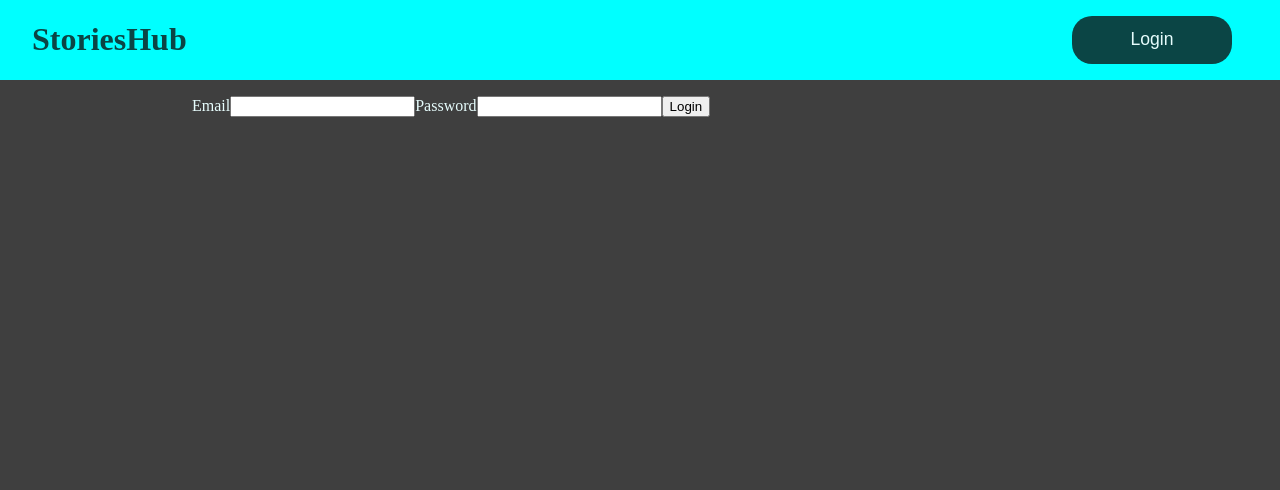
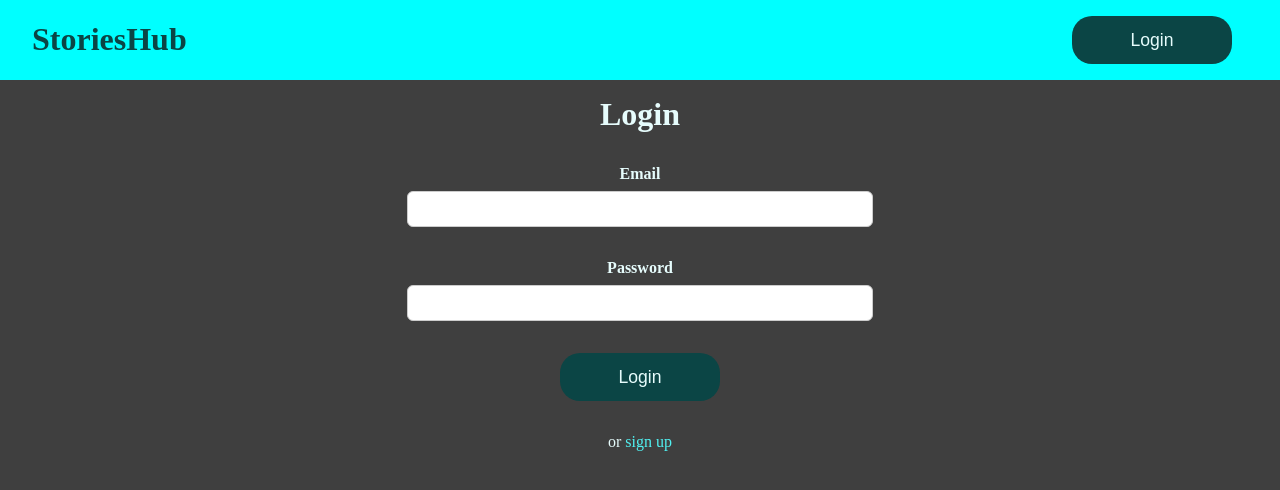
Before and after one commit to Krezlau/StoryHub, a React (Create React App) app: page /login in a window 1280 px wide. Shown: the top 490 px of the page. Built offline with nearby package versions, Linux system fonts and the light colour scheme.

Commit message:
login page and form

```diff
--- a/src/App.css
+++ b/src/App.css
@@ -1,6 +1,24 @@
 .main {
-    display: flex;
-    align-items: center;
+    margin-top: 6rem;
+    width: 70%;
+    max-width: 80rem;
+    margin-right: auto;
+    margin-left: auto;
+    text-align: center;
+}
+
+.main a {
+    text-decoration: none;
+    color: #51f1f1;
+}
+
+.main a:hover,
+.main a:active,
+.main a.active {
+    color: #51f1f1;
+}
+
+.main h1 {
 }
 
 body {
@@ -8,11 +26,3 @@ body {
     color: #e6fcfc;
     margin: 0;
 }
-
-.page {
-    margin-top: 6rem;
-    width: 70%;
-    max-width: 80rem;
-    margin-right: auto;
-    margin-left: auto;
-}
--- a/src/App.tsx
+++ b/src/App.tsx
@@ -3,11 +3,12 @@ import { Navigate, Route, Routes } from "react-router-dom";
 import Header from "./components/UI/Header";
 import HomePage from "./pages/HomePage";
 import NavigationPanel from "./components/UI/NavigationPanel";
-import './App.css'
-import {useSelector} from "react-redux";
-import {IRootState} from "./store";
+import "./App.css";
+import { useSelector } from "react-redux";
+import { IRootState } from "./store";
 import LoginPage from "./pages/LoginPage";
 import NotFoundPage from "./pages/NotFoundPage";
+import AllStoriesPage from "./pages/AllStoriesPage";
 
 function App() {
   const isLoggedIn = useSelector((state: IRootState) => state.auth.isLoggedIn);
@@ -15,21 +16,20 @@ function App() {
   return (
     <Fragment>
       <Header />
-      <main className='main'>
       {isLoggedIn && <NavigationPanel />}
-        <div className='page'>
+      <main className="main">
           <Routes>
             <Route path="/" element={<Navigate to="/home" />} />
             <Route path="/home" element={<HomePage />} />
-          <Route path='/login' element={<LoginPage />} />
+            <Route path="/login" element={<LoginPage />} />
             {/*<Route path='/signup' element={<SignUpPage />} />*/}
             {/*<Route path='/stories/:storyId' element={<StoryPage />} />*/}
-          {/*<Route path='/stories' element={<AllStoriesPage />} />*/}
+            <Route path='/stories' element={<AllStoriesPage />} />
             {/*<Route path='/profile/:userId' element={<ProfilePage />} />*/}
             {/*<Route path='/change-password' element={<ChangePasswordPage />} />*/}
-          <Route path='*' element={<NotFoundPage />} />
+            {/*<Route path='/about' element={<AboutPage />} />*/}
+            <Route path="*" element={<NotFoundPage />} />
           </Routes>
-        </div>
       </main>
     </Fragment>
   );
--- /dev/null
+++ b/src/components/UI/Button.module.css
@@ -0,0 +1,15 @@
+.button {
+    font-size: 1.1rem;
+    margin: 1rem;
+    width: 10rem;
+    height: 3rem;
+    border-radius: 20px;
+    border-style: none;
+    background: #0b4545;
+    color: #e6fcfc;
+}
+
+.button:active,
+.button:hover{
+    background: #126e6e;
+}
--- /dev/null
+++ b/src/components/UI/Button.tsx
@@ -0,0 +1,20 @@
+import React, { MouseEventHandler, ReactNode } from "react";
+import classes from "./Button.module.css";
+
+const Button: React.FC<{
+  children: ReactNode;
+  onClick?: MouseEventHandler<HTMLButtonElement>;
+  type?: "button" | "submit" | "reset" | undefined;
+}> = (props) => {
+  return (
+    <button
+      className={classes.button}
+      onClick={props.onClick}
+      type={props.type}
+    >
+      {props.children}
+    </button>
+  );
+};
+
+export default Button;
--- a/src/components/UI/Header.tsx
+++ b/src/components/UI/Header.tsx
@@ -4,6 +4,7 @@ import { useDispatch, useSelector } from "react-redux";
 import { IRootState } from "../../store";
 import { authActions } from "../../store/auth-slice";
 import classes from "./Header.module.css";
+import Button from "./Button";
 
 const Header: React.FC = () => {
   const isLoggedIn = useSelector((state: IRootState) => state.auth.isLoggedIn);
@@ -13,7 +14,7 @@ const Header: React.FC = () => {
   const logoutHandler = () => {
     dispatch(authActions.logout());
 
-    navigate("/home");
+    navigate("/login");
   };
 
   const loginHandler = () => {
@@ -26,8 +27,8 @@ const Header: React.FC = () => {
         <NavLink to="home">
           <h1>StoriesHub</h1>
         </NavLink>
-        {!isLoggedIn && <button onClick={loginHandler}>Login</button>}
-        {isLoggedIn && <button onClick={logoutHandler}>Logout</button>}
+        {!isLoggedIn && <Button onClick={loginHandler}>Login</Button>}
+        {isLoggedIn && <Button onClick={logoutHandler}>Logout</Button>}
       </div>
     </div>
   );
--- a/src/components/UI/NavigationPanel.module.css
+++ b/src/components/UI/NavigationPanel.module.css
@@ -2,12 +2,13 @@
     position: absolute;
     left: 0;
     top: 5rem;
-    width: 5rem;
+    width: 10rem;
     z-index: 10;
     background: aqua;
     padding: 1rem;
     margin: 0;
     border-bottom-right-radius: 14px;
+    text-align: center;
 }
 
 .nav ul {
--- /dev/null
+++ b/src/components/login/LoginForm.module.css
@@ -0,0 +1,24 @@
+.content {
+    margin: 1rem auto;
+    text-align: center;
+}
+
+.content label {
+    font-weight: bold;
+    margin-bottom: .5rem;
+    margin-top: 2rem;
+    display: block;
+}
+
+.content input {
+    font: inherit;
+    padding: 0.5rem;
+    border-radius: 6px;
+    border: 1px solid #ccc;
+    width: 50%;
+}
+
+.actions {
+    margin-top: 1rem;
+    text-align: center;
+}
--- /dev/null
+++ b/src/components/login/LoginForm.tsx
@@ -0,0 +1,41 @@
+import React, { FormEvent, useRef } from "react";
+import classes from "./LoginForm.module.css";
+import Button from "../UI/Button";
+import { useDispatch } from "react-redux";
+import { authActions } from "../../store/auth-slice";
+import { useNavigate } from "react-router-dom";
+
+const LoginForm: React.FC = (props) => {
+  const dispatch = useDispatch();
+  const navigate = useNavigate();
+  const emailRef = useRef<HTMLInputElement>(null);
+  const passwordRef = useRef<HTMLInputElement>(null);
+
+  const submitHandler = (event: FormEvent) => {
+    event.preventDefault();
+
+    // validation TODO
+
+    const email = emailRef.current!.value;
+    const password = emailRef.current!.value;
+
+    dispatch(authActions.login({ email, password }));
+    navigate("/home");
+  };
+
+  return (
+    <div className={classes.content}>
+      <form onSubmit={submitHandler}>
+        <label htmlFor="email">Email</label>
+        <input type="email" id="email" ref={emailRef} />
+        <label htmlFor="password">Password</label>
+        <input type="password" id="password" ref={passwordRef} />
+        <div className={classes.actions}>
+          <Button type="submit">Login</Button>
+        </div>
+      </form>
+    </div>
+  );
+};
+
+export default LoginForm;
--- /dev/null
+++ b/src/pages/AllStoriesPage.tsx
@@ -0,0 +1,7 @@
+import React from "react";
+
+const AllStoriesPage: React.FC = () => {
+  return <div></div>;
+};
+
+export default AllStoriesPage;
--- a/src/pages/LoginPage.tsx
+++ b/src/pages/LoginPage.tsx
@@ -1,29 +1,16 @@
-import React, { FormEvent } from "react";
-import { useDispatch } from "react-redux";
-import { authActions } from "../store/auth-slice";
-import { useNavigate } from "react-router-dom";
+import React, { Fragment } from "react";
+import { Link } from "react-router-dom";
+import LoginForm from "../components/login/LoginForm";
 
 const LoginPage: React.FC = () => {
-  const dispatch = useDispatch();
-  const navigate = useNavigate();
-
-  const submitHandler = (event: FormEvent) => {
-    event.preventDefault();
-
-    // validation
-
-    dispatch(authActions.login({ email: "email", password: "password" }));
-    navigate("/home");
-  };
-
   return (
-    <form onSubmit={submitHandler}>
-      <label htmlFor='email'>Email</label>
-      <input type="email" />
-      <label htmlFor='password'>Password</label>
-      <input type="password" />
-      <button>Login</button>
-    </form>
+    <Fragment>
+      <h1>Login</h1>
+      <LoginForm />
+      <p>
+        or <Link to="/signup">sign up</Link>
+      </p>
+    </Fragment>
   );
 };
 
```
Also changed, not shown: src/components/stories/Story.tsx (added, +7 -0 lines), src/components/stories/StoryList.tsx (added, +11 -0 lines). Lines whose indentation alone changed are shown as unchanged.
